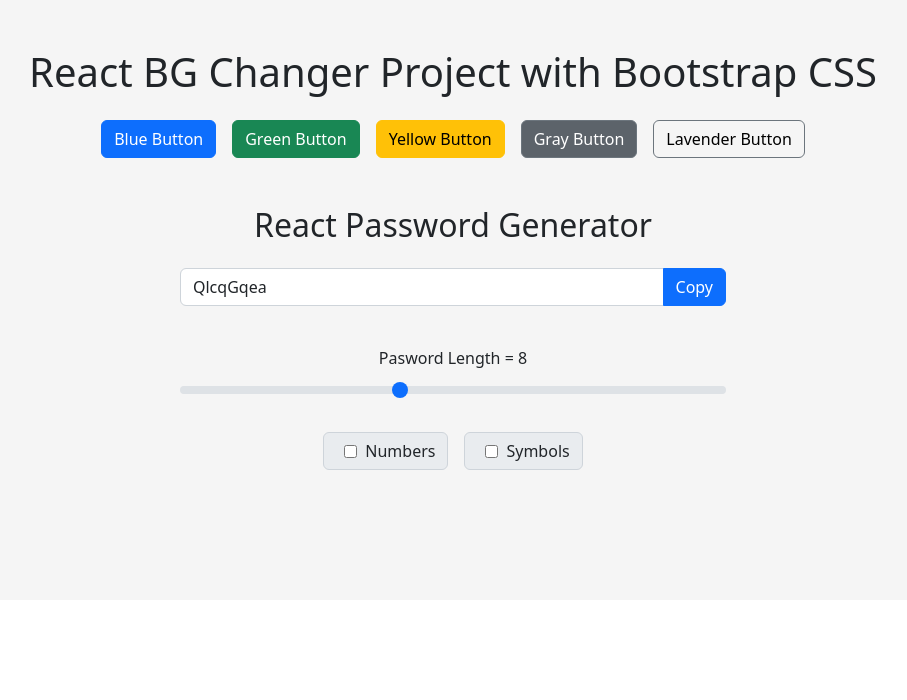
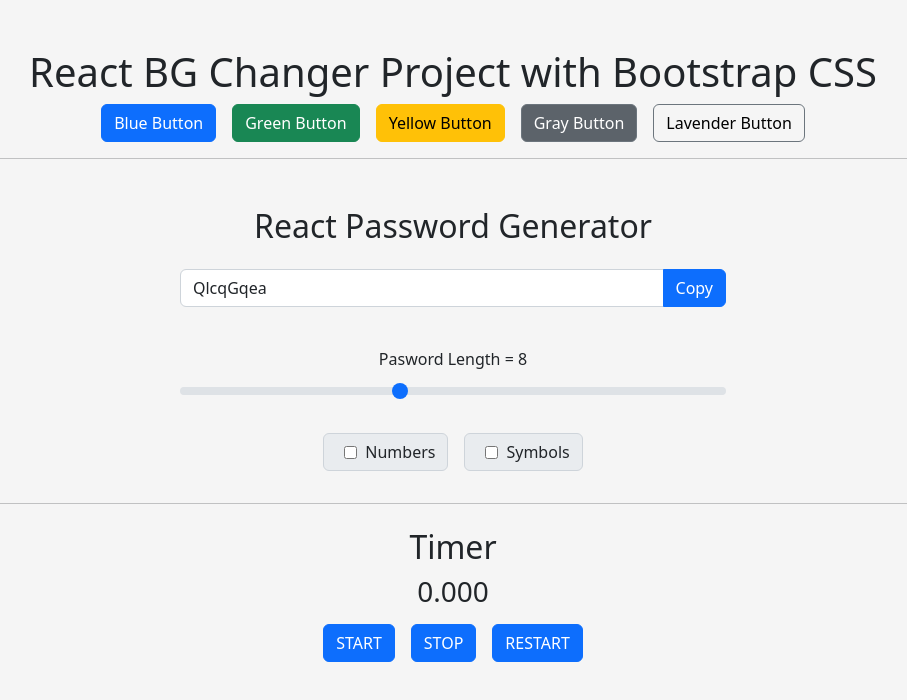
Before and after one commit to darshangujraticodes/react-course-codes, a React (Vite) app in the folder BootstrapReactBgChanger/: page / in a window 1280 px wide. Shown: the top 700 px of the page, without its empty margins (187-1094 px from the left). Built offline with nearby package versions, Linux system fonts and the light colour scheme.

Commit message:
stopwatch project commit

```diff
--- a/BootstrapReactBgChanger/src/App.jsx
+++ b/BootstrapReactBgChanger/src/App.jsx
@@ -1,5 +1,6 @@
 import { useState } from 'react'
 import PasswordGenerator from './components/PasswordGenerator';
+import StopWatch from './components/StopWatch';
 
 
 function App() {
@@ -20,11 +21,11 @@
   < >
     <div
         className='text-center'
-        style={ { backgroundColor:color, width:'100%', height:'600px'  } }
+        style={ { backgroundColor:color, width:'100%', height:'900px'  } }
         >
 
       <h1 className='pt-5'>React BG Changer Project with Bootstrap CSS</h1>
-      <div className='my-4'>
+      <div className=''>
         <a href="#" className='btn btn-primary mx-2'
               onClick={setBlue} >Blue Button</a>
 
@@ -44,10 +45,17 @@
 
       </div>
 
+      <hr />
+
       <div className='password-wrapper ' >
         <PasswordGenerator  />
       </div>
 
+      <hr />
+
+     <div className='stopwatch-wrapper my-4'>
+        <StopWatch />
+     </div>
 
     </div>
 
--- a/BootstrapReactBgChanger/src/components/PasswordGenerator.jsx
+++ b/BootstrapReactBgChanger/src/components/PasswordGenerator.jsx
@@ -42,6 +42,8 @@
     function copyPassword(){
         window.navigator.clipboard.writeText(password)
         passwordRef.current?.select();
+        // selection range help us to copy range of data we want to select on clipboard
+        // window.navigator.current?.setSelectionRange(0,30)
         alert('Password Copied !!')
     }
 
--- /dev/null
+++ b/BootstrapReactBgChanger/src/components/StopWatch.jsx
@@ -0,0 +1,55 @@
+import { useRef, useState } from "react"
+
+export default function StopWatch(){
+
+    const [startTime, setStartTime] = useState(null)
+    const [now, setNowTime] = useState(null)
+    const intervalRef = useRef(null)
+
+    function watchStart(){
+        setStartTime(Date.now())
+        setNowTime(Date.now())
+
+        // console.log(Date.now())
+       clearInterval(intervalRef.current);
+       intervalRef.current = setInterval( () => setNowTime(Date.now()), 10 )
+    }
+
+    function watchStop(){
+        clearInterval(intervalRef.current)
+    }
+
+
+    function watchRestart(){
+        setStartTime(null)
+    }
+
+    let secondPassed = 0;
+    if ( startTime != null && now != null){
+        secondPassed = (now - startTime) / 1000
+        console.log(secondPassed)
+    }
+
+
+
+    return (
+        <div className="stopwatch-wrapper my-4">
+            <h2>Timer</h2>
+            <h3>{secondPassed.toFixed(3)}</h3>
+
+            <div className="my-3">
+                <button type="button"
+                        className="btn btn-primary mx-2"
+                        onClick={watchStart}    >START</button>
+
+                <button type="button"
+                        className="btn btn-primary mx-2"
+                        onClick={watchStop} >STOP</button>
+
+                <button type="button"
+                        className="btn btn-primary mx-2"
+                        onClick={watchRestart} >RESTART</button>
+            </div>
+        </div>
+    )
+}
```
